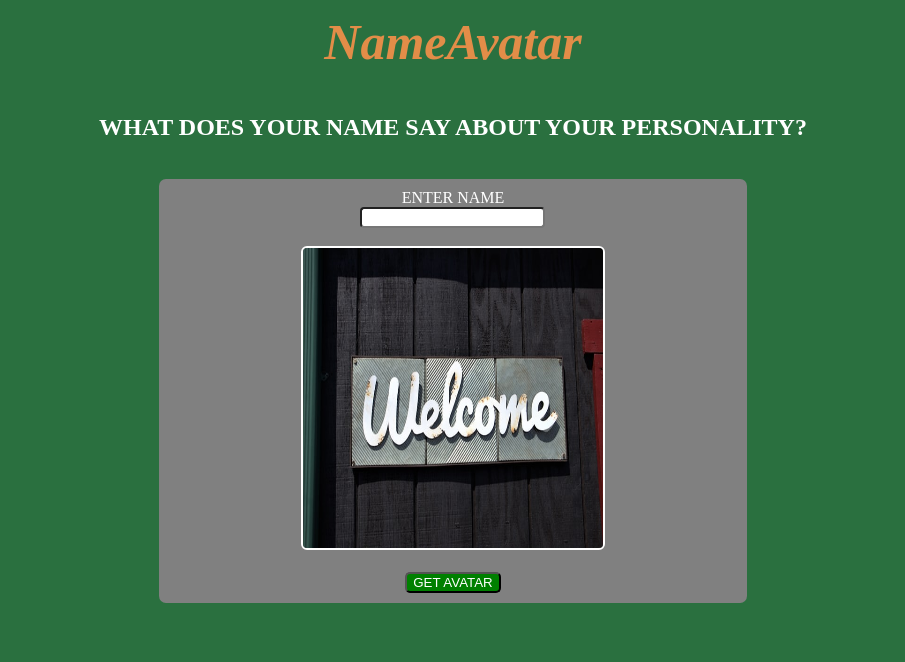
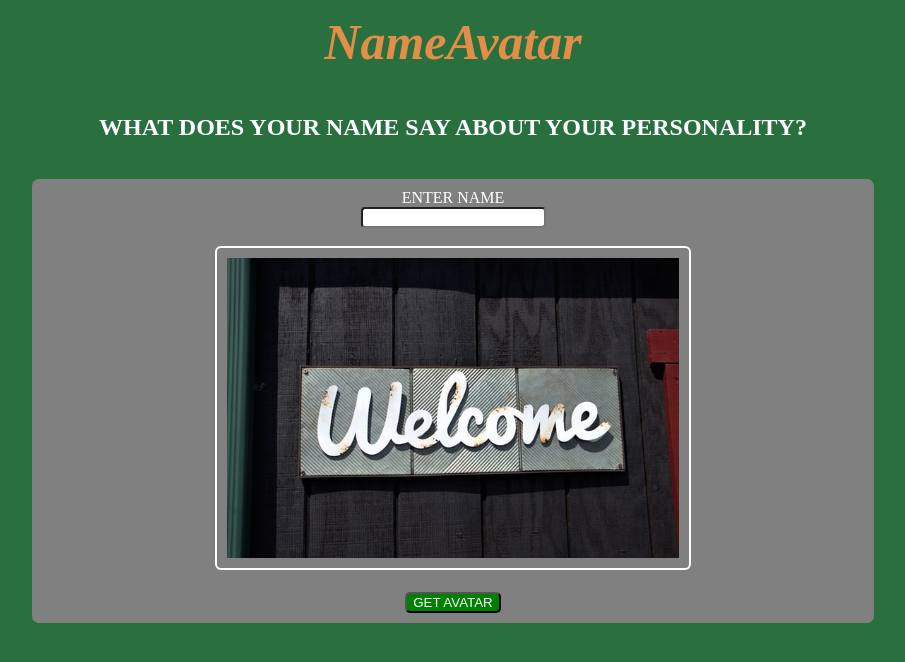
Before and after one commit to debu1207/NameAvatar, a Flask app: page / in a window 1280 px wide. Shown: the top 662 px of the page, without its empty margins (187-1092 px from the left). Run offline with Flask 2, Linux system fonts and the light colour scheme; some web fonts are replaced.

Commit message:
updating main

```diff
--- a/static/style.css
+++ b/static/style.css
@@ -33,11 +33,14 @@ h1{
     font-family: Otomanopee One;
     border-radius: 7px;
     margin: auto;
-    width: 45%;
+    width: 65%;
     padding: 10px;
 }
 
 #imgchange {
     border: 2px solid white;
     border-radius: 6px;
+    margin: auto;
+    width: 55%;
+    padding: 10px;
 }
--- a/templates/index.html
+++ b/templates/index.html
@@ -38,8 +38,14 @@
     $(document).ready(function(){
         $('button').click(function(){
             const name = $('#nameid').val();
+            if (name == "nameavatar"){
+                $('#imgchange').attr('src', "static/welcome.jpg");
+                $('a').attr('href',"static/welcome.jpg");
+            }
+            else{
             $('#imgchange').attr('src', `https://joeschmoe.io/api/v1/${name}`);
             $('a').attr('href',`https://joeschmoe.io/api/v1/${name}`);
+            }
 
         });
     });
```
